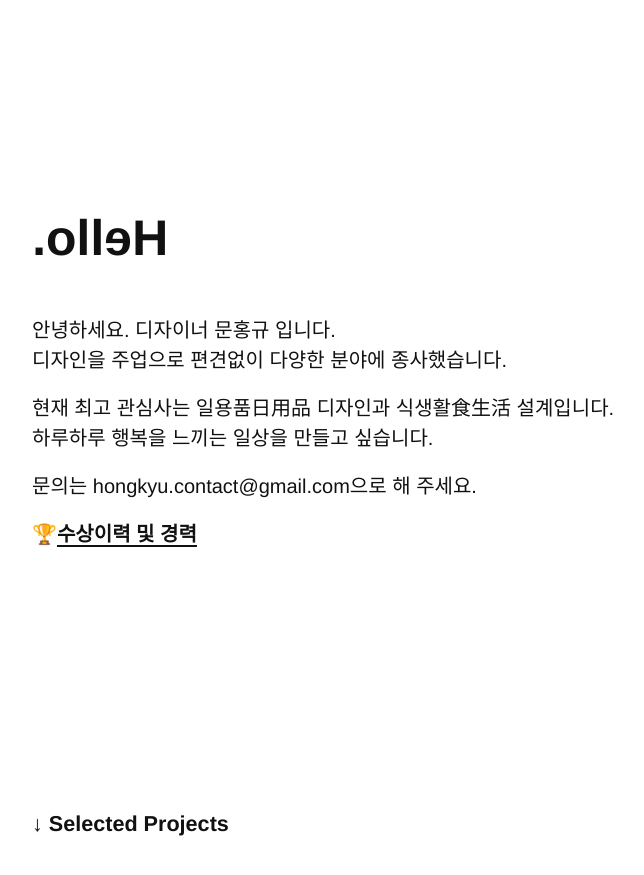
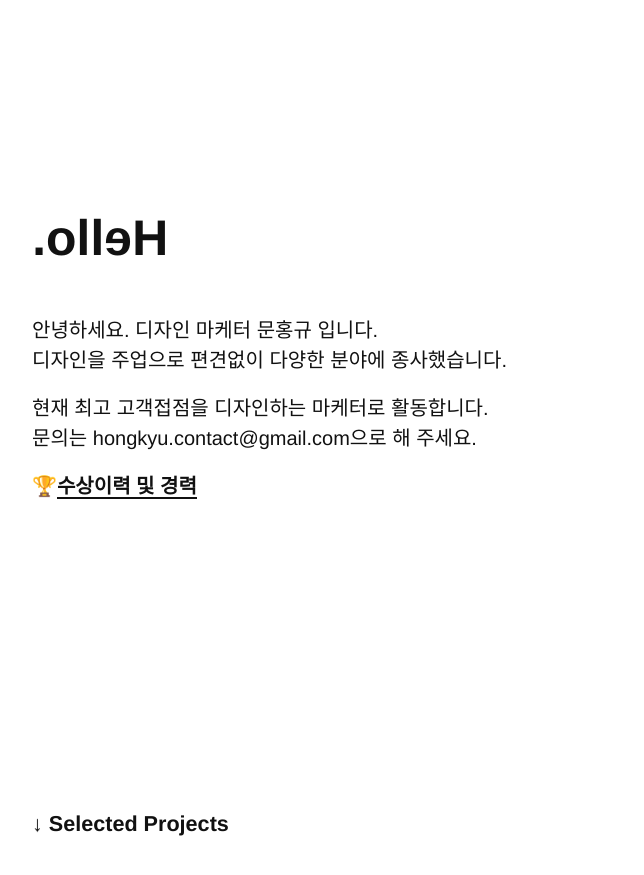
Before and after one commit to hongkyu-moon/hongkyu-moon, a Jekyll site: the page built from index.html, in a window 1280 px wide and 900 px high. Shown: the top 875 px of the window, without its empty margins (128-772 px from the left). Built offline with Jekyll 4.4.1, drawn with Linux system fonts in a browser that asks for light colours; grey boxes are pictures that could not be loaded.

Commit message:
Update index.html

```diff
--- a/index.html
+++ b/index.html
@@ -14,9 +14,8 @@ title: Portfolio
       <h1 class="ts-headline flip">Hello.</h1>
       <p style="margin:0" ;>&nbsp;</p>
       <div class="kr">
-        <p>안녕하세요. 디자이너 문홍규 입니다.</br>디자인을 주업으로 편견없이 다양한 분야에 종사했습니다.</p>
-        <p>현재 최고 관심사는 일용품日用品 디자인과 식생활食生活 설계입니다.</br>하루하루 행복을 느끼는 일상을 만들고 싶습니다.</p>
-        <p>문의는 hongkyu.contact@gmail.com으로 해 주세요.</p>
+        <p>안녕하세요. 디자인 마케터 문홍규 입니다.</br>디자인을 주업으로 편견없이 다양한 분야에 종사했습니다.</p>
+        <p>현재 최고 고객접점을 디자인하는 마케터로 활동합니다.</br>문의는 hongkyu.contact@gmail.com으로 해 주세요.</p>
         <p>🏆<span class="link-popup" onclick="location.href='#popup-kr-1'">수상이력 및 경력</p>
       </div>
     </div>
@@ -27,8 +26,8 @@ title: Portfolio
     <a href="#popup__close-fullscreen" class="popup__close-fullscreen">
       <div class="popup__container">
         <p>
-          ‣ 식생활 설계 컨텐츠 기획 및 디자인 <span class="popup__container-data">2022.01- </span></br>
-          ‣ 피치두 디자인총괄 및 IR담당 <span class="popup__container-data">2020.11-2021.11</span></br>
+          ‣ 패션브랜드 Sunpik 운영 <span class="popup__container-data">2023.03- </span></br>
+          ‣ 피치두 총괄 디자이너 및 IR담당 <span class="popup__container-data">2020.11-2021.11</span></br>
           ‣ 워시블 서비스디자인 및 IR담당 <span class="popup__container-data">2019.11-2020.03</span></br>
           ‣ 개인 스튜디오 운영 <span class="popup__container-data">2018.05- </span></br>
           ‣ 원오원 아키텍트 제2인천공항 아트워크 프로젝트(jinnie seo) <span class="popup__container-data">2017.11-2018.03</span></br>
```
